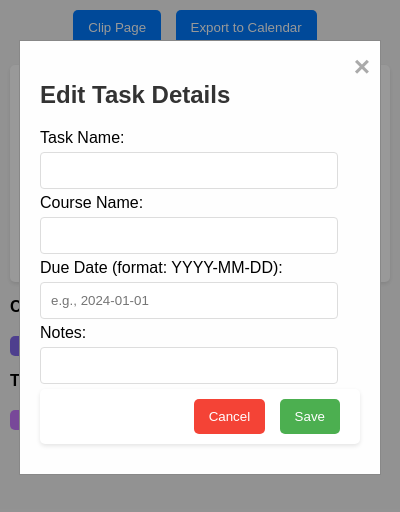
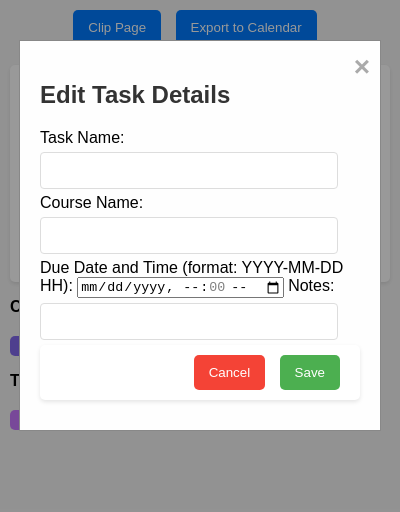
Before and after one commit to zairuiy-coding/mcit_hackathon_TaskToCalendar, a browser extension: page extension_with_api/popup.html in a window 400 px wide. Both pictures are taken after a click on the button "Clip Page". Drawn offline with Linux system fonts and the light colour scheme.

Commit message:
update popup.html update dueDate format

```diff
--- a/extension_with_api/popup.html
+++ b/extension_with_api/popup.html
@@ -67,8 +67,8 @@
             <label for="courseName">Course Name:</label>
             <input type="text" id="courseName" name="courseName">
 
-            <label for="dueDate">Due Date (format: YYYY-MM-DD):</label>
-            <input type="text" id="dueDate" name="dueDate" placeholder="e.g., 2024-01-01">
+            <label for="dueDate">Due Date and Time (format: YYYY-MM-DD HH):</label>
+            <input type="datetime-local" id="dueDate" name="dueDate" step="3600" placeholder="e.g., 2024-01-01T12">
 
             <label for="notes">Notes:</label>
             <input type="text" id="notes" name="notes">
```
